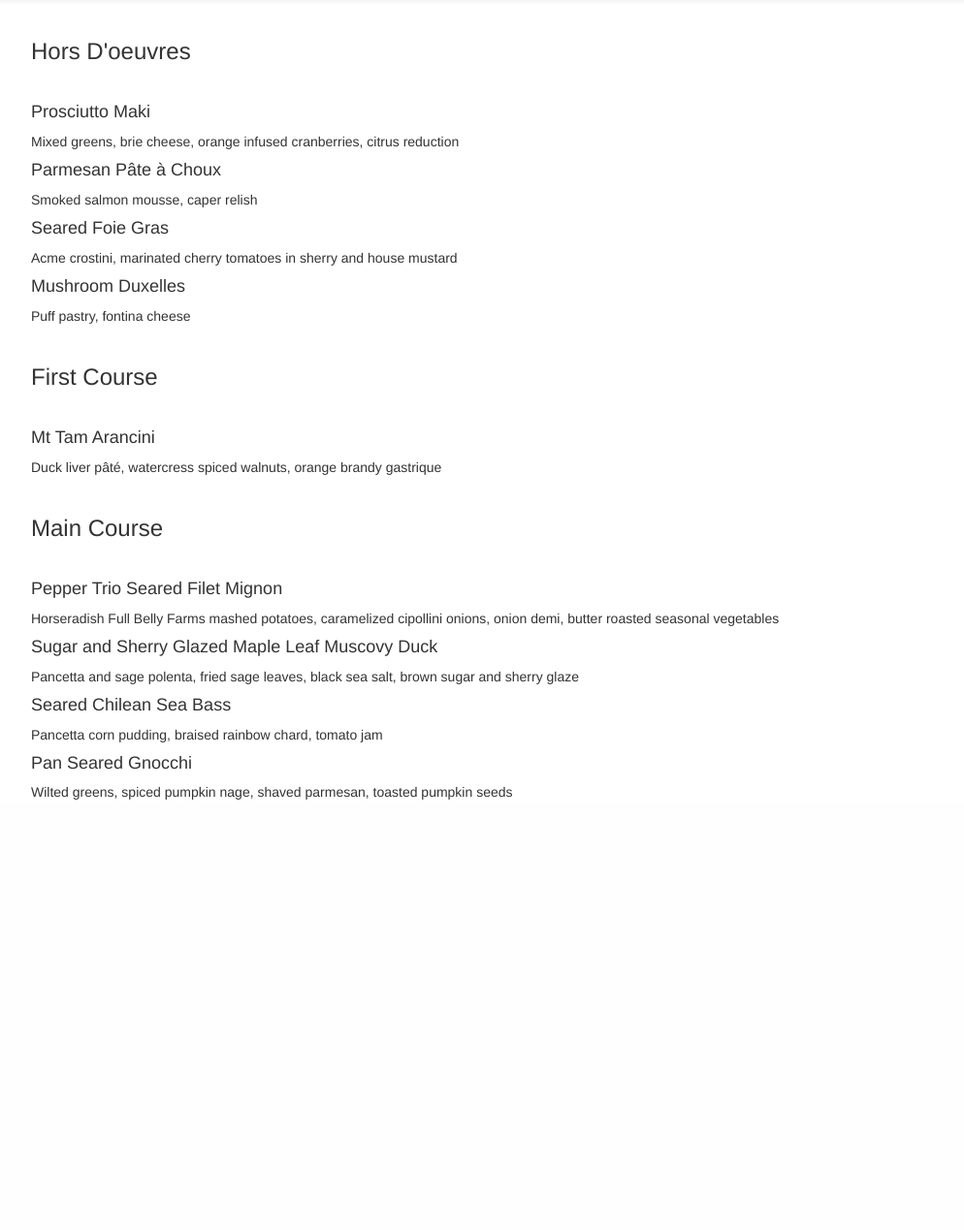
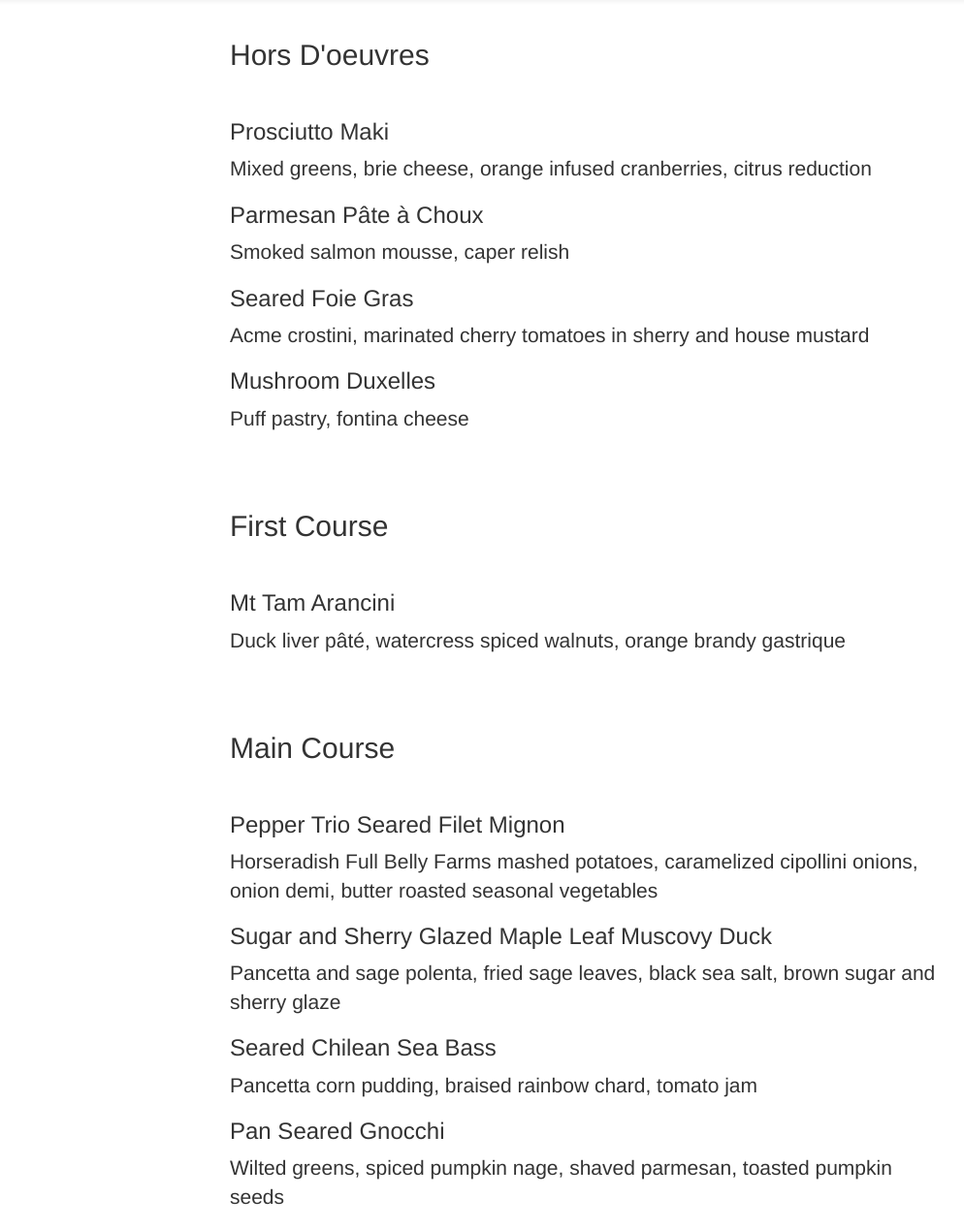
Before and after one commit to jbinney/wedding, a Django app: page /menu/ in a window 1280 px wide. Shown: the part 51-1320 px from the top of the page at 97% size, without its empty margins (38-1032 px from the left). Before the commit the page ends 876 px from the top, so only its background shows below. Run offline with Django 3.2, Linux system fonts and the light colour scheme; some libraries are stand-ins or nearby versions.

Commit message:
[menu] Touch up menu page

```diff
--- a/wedding/templates/wedding/menu.html
+++ b/wedding/templates/wedding/menu.html
@@ -3,50 +3,72 @@
 {% load staticfiles %}
 
 {% block content %}
-<h3>Hors D'oeuvres</h3>
+  <div class="col-sm-8 col-sm-offset-2">
+    <h2>Hors D'oeuvres</h2>
 
     <br>
 
-<h4>Prosciutto Maki</h4>
+    <h3>Prosciutto Maki</h3>
+    <p class="lead">
       Mixed greens, brie cheese, orange infused cranberries, citrus reduction
+    </p>
 
-<h4>Parmesan P&acirc;te &agrave; Choux</h4>
+    <h3>Parmesan P&acirc;te &agrave; Choux</h3>
+    <p class="lead">
       Smoked salmon mousse, caper relish
+    </p>
 
-<h4>Seared Foie Gras</h4>
+    <h3>Seared Foie Gras</h3>
+    <p class="lead">
       Acme crostini, marinated cherry tomatoes in sherry and house mustard
+    </p>
 
-<h4>Mushroom Duxelles</h4>
+    <h3>Mushroom Duxelles</h3>
+    <p class="lead">
       Puff pastry, fontina cheese
+    </p>
 
     <br>
     <br>
 
-<h3>First Course</h3>
+    <h2>First Course</h2>
 
     <br>
 
-<h4>Mt Tam Arancini</h4>
-Duck liver p&acirc;t&eacute;, watercress spiced walnuts, orange brandy gastrique
+    <h3>Mt Tam Arancini</h3>
+    <p class="lead">
+      Duck liver p&acirc;t&eacute;, watercress spiced walnuts, orange brandy
+      gastrique
+    </p>
 
     <br>
     <br>
 
-<h3>Main Course</h3>
+    <h2>Main Course</h2>
 
     <br>
 
-<h4>Pepper Trio Seared Filet Mignon</h4>
-Horseradish Full Belly Farms mashed potatoes, caramelized cipollini onions,
-onion demi, butter roasted seasonal vegetables
+    <h3>Pepper Trio Seared Filet Mignon</h3>
+    <p class="lead">
+      Horseradish Full Belly Farms mashed potatoes, caramelized cipollini
+      onions, onion demi, butter roasted seasonal vegetables
+    </p>
 
-<h4>Sugar and Sherry Glazed Maple Leaf Muscovy Duck</h4>
-Pancetta and sage polenta, fried sage leaves, black sea salt, brown sugar and
-sherry glaze
+    <h3>Sugar and Sherry Glazed Maple Leaf Muscovy Duck</h3>
+    <p class="lead">
+      Pancetta and sage polenta, fried sage leaves, black sea salt, brown sugar
+      and sherry glaze
+    </p>
 
-<h4>Seared Chilean Sea Bass</h4>
+    <h3>Seared Chilean Sea Bass</h3>
+    <p class="lead">
       Pancetta corn pudding, braised rainbow chard, tomato jam
+    </p>
 
-<h4>Pan Seared Gnocchi</h4>
+    <h3>Pan Seared Gnocchi</h3>
+    <p class="lead">
       Wilted greens, spiced pumpkin nage, shaved parmesan, toasted pumpkin seeds
+    </p>
+
+  </div>
 {% endblock %}
```
Lines whose indentation alone changed are shown as unchanged.
